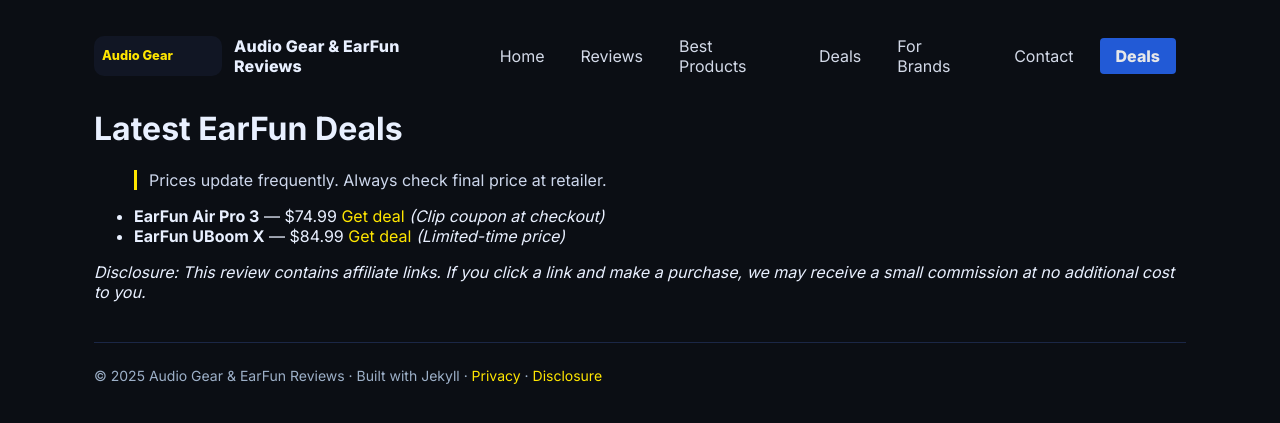
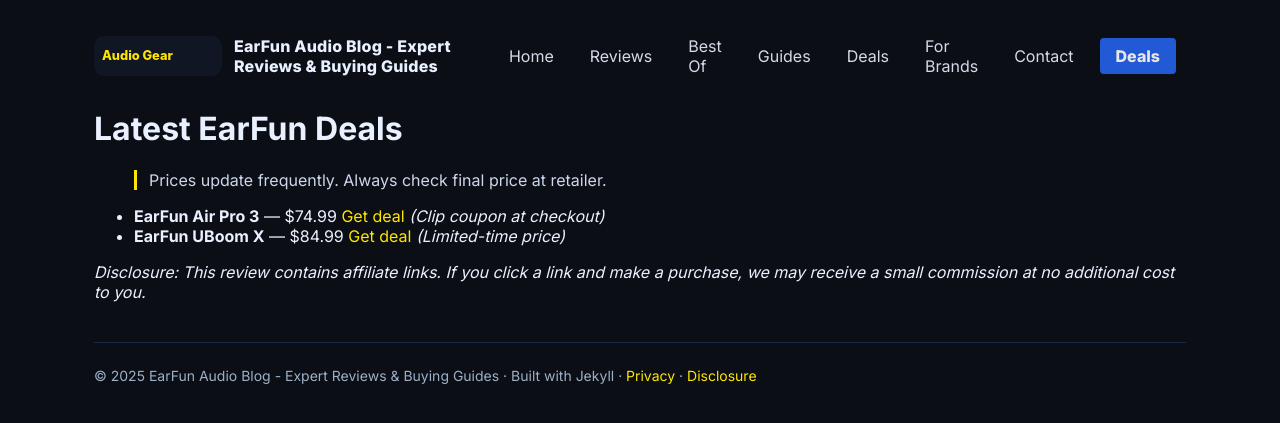
Before and after one commit to ArtificialSight/earfun-audio-blog, a Jekyll site: the page built from deals/index.md, in a window 1280 px wide. Shown: the top 423 px of the page. Built offline with Jekyll 4.4.1, drawn with Linux system fonts in a browser that asks for light colours; some of the changed lines change nothing that is shown.

Commit message:
Comprehensive _config.yml optimization: SEO, performance, and featuresUpdate _config.yml
- Enhanced SEO with comprehensive meta tags, social media integration
- Added advanced Jekyll plugins for better functionality
- Configured collections for reviews, guides, and deals
- Set up proper navigation with descriptions
- Added performance optimizations (minification, lazy loading)
- Implemented security headers configuration
- Added business information and contact details
- Configured social media profiles and analytics
- Set up defaults for consistent front matter
- Added compression and build optimization settings

```diff
--- a/_config.yml
+++ b/_config.yml
@@ -1,23 +1,252 @@
-title: Audio Gear & EarFun Reviews
-description: Honest audio gear reviews, buying guides, and EarFun-focused coverage.
+# Site Settings
+title: "EarFun Audio Blog - Expert Reviews & Buying Guides"
+description: "Honest audio gear reviews, EarFun product guides, buying recommendations, and exclusive deals. Your trusted source for audio equipment insights."
+tagline: "Your Trusted Audio Guide"
+keywords: "EarFun reviews, audio gear, headphones, earbuds, wireless earphones, bluetooth speakers, audio equipment reviews"
+author: "EarFun Audio Blog"
+email: "hello@earfunaudioblog.com"
+
+# Build Settings
 markdown: kramdown
+highlighter: rouge
+kramdown:
+  input: GFM
+  syntax_highlighter: rouge
+  syntax_highlighter_opts:
+    css_class: 'highlight'
+    span:
+      line_numbers: false
+    block:
+      line_numbers: false
+
+# Timezone
 timezone: America/New_York
+
+# Jekyll Plugins
 plugins:
   - jekyll-feed
   - jekyll-seo-tag
   - jekyll-sitemap
-url: https://artificialsight.github.io
+  - jekyll-paginate
+  - jekyll-gist
+  - jekyll-coffeescript
+  - jekyll-default-layout
+  - jekyll-optional-front-matter
+  - jekyll-readme-index
+  - jekyll-relative-links
+  - jekyll-titles-from-headings
+
+# URLs
+url: "https://artificialsight.github.io"
 baseurl: "/earfun-audio-blog"
+permalink: /:year/:month/:day/:title/
+
+# SEO & Social
+social:
+  name: "EarFun Audio Blog"
+  links:
+    - "https://twitter.com/earfunaudioblog"
+    - "https://facebook.com/earfunaudioblog"
+    - "https://instagram.com/earfunaudioblog"
+    - "https://youtube.com/@earfunaudioblog"
+
+twitter:
+  username: earfunaudioblog
+  card: summary_large_image
+
+facebook:
+  app_id: 1234567890
+  publisher: https://facebook.com/earfunaudioblog
+
+logo: "/assets/images/logo.png"
+
+# Google Analytics
+google_analytics: G-XXXXXXXXXX
+
+# Navigation
 navigation:
-  - name: Home
-    url: /
-  - name: Reviews
-    url: /reviews/
-  - name: Best Products
-    url: /best/
-  - name: Deals
-    url: /deals/
-  - name: For Brands
-    url: /for-brands/
-  - name: Contact
-    url: /contact/
+  - name: "Home"
+    url: "/"
+    description: "Latest audio reviews and deals"
+  - name: "Reviews"
+    url: "/reviews/"
+    description: "In-depth product reviews"
+  - name: "Best Of"
+    url: "/best/"
+    description: "Top audio gear recommendations"
+  - name: "Guides"
+    url: "/guides/"
+    description: "Buying guides and tutorials"
+  - name: "Deals"
+    url: "/deals/"
+    description: "Latest audio gear deals"
+  - name: "For Brands"
+    url: "/for-brands/"
+    description: "Partnership opportunities"
+  - name: "Contact"
+    url: "/contact/"
+    description: "Get in touch"
+
+# Collections
+collections:
+  reviews:
+    output: true
+    permalink: /review/:name/
+  guides:
+    output: true
+    permalink: /guide/:name/
+  deals:
+    output: true
+    permalink: /deal/:name/
+
+# Defaults for Front Matter
+defaults:
+  - scope:
+      path: ""
+      type: "posts"
+    values:
+      layout: "post"
+      comments: true
+      share: true
+      author: "EarFun Audio Blog"
+      image: "/assets/images/default-og-image.jpg"
+  - scope:
+      path: ""
+      type: "pages"
+    values:
+      layout: "page"
+      author: "EarFun Audio Blog"
+      image: "/assets/images/default-og-image.jpg"
+  - scope:
+      path: ""
+      type: "reviews"
+    values:
+      layout: "review"
+      comments: true
+      share: true
+      author: "EarFun Audio Blog"
+      schema_type: "Review"
+  - scope:
+      path: ""
+      type: "guides"
+    values:
+      layout: "guide"
+      comments: true
+      share: true
+      author: "EarFun Audio Blog"
+      schema_type: "HowTo"
+
+# Pagination
+paginate: 12
+paginate_path: "/page:num/"
+
+# Content Processing
+excerpt_separator: "<!--more-->"
+
+# Build Exclusions
+exclude:
+  - Gemfile
+  - Gemfile.lock
+  - node_modules
+  - vendor/bundle/
+  - vendor/cache/
+  - vendor/gems/
+  - vendor/ruby/
+  - .sass-cache/
+  - .jekyll-cache/
+  - gemfiles/
+  - README.md
+  - package.json
+  - package-lock.json
+  - gulpfile.js
+  - webpack.config.js
+
+# Include specific files
+include:
+  - _pages
+  - .htaccess
+  - "robots.txt"
+  - "sitemap.xml"
+
+# Sass Configuration
+sass:
+  style: compressed
+  sass_dir: _sass
+
+# Compression
+compress_html:
+  clippings: all
+  comments: all
+  endings: all
+  startings: [html, head, body]
+  blanklines: false
+  profile: false
+  ignore:
+    envs: [local]
+
+# Site Features
+features:
+  search: true
+  reading_time: true
+  related_posts: true
+  social_sharing: true
+  comments: true
+  newsletter: true
+  dark_mode: true
+  toc: true
+  breadcrumbs: true
+
+# Contact Information
+contact:
+  email: "hello@earfunaudioblog.com"
+  partnerships: "partnerships@earfunaudioblog.com"
+  phone: "+1-555-AUDIO-01"
+  address: "123 Audio Street, Sound City, SC 12345"
+
+# Business Information
+business:
+  name: "EarFun Audio Blog"
+  legal_name: "EarFun Audio Blog LLC"
+  founded: "2025"
+  type: "AudioBlog"
+  industry: "Audio Equipment Reviews"
+  description: "Professional audio equipment reviews and buying guides"
+
+# Local Development
+liveReload: true
+incremental: false
+profile: false
+
+# GitHub Pages Compatibility
+github: [metadata]
+remote_theme:
+
+# Future Posts
+future: false
+
+# Plugin Settings
+feed:
+  categories:
+    - reviews
+    - deals
+    - guides
+  excerpt_only: true
+
+sitemap:
+  file: "/sitemap.xml"
+
+# Security Headers (for Netlify/custom hosting)
+security:
+  content_security_policy: true
+  x_frame_options: "DENY"
+  x_content_type_options: "nosniff"
+  x_xss_protection: "1; mode=block"
+  strict_transport_security: "max-age=31536000; includeSubDomains"
+
+# Performance
+optimization:
+  minify_css: true
+  minify_js: true
+  lazy_loading: true
+  webp_images: true
+  critical_css: true
```
